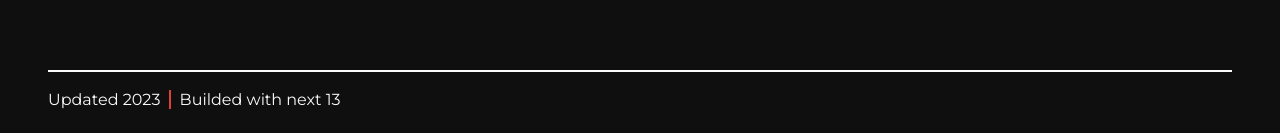
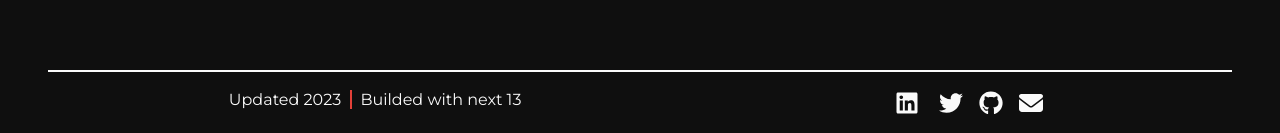
Before and after one commit to Fr33yr/portfolio-2023, a Next.js app: page / in a window 1280 px wide. Shown: the part 3362-3495 px from the top of the page. Built offline with nearby package versions, Linux system fonts and the light colour scheme.

Commit message:
mail toast

```diff
--- a/components/Footer/Footer.tsx
+++ b/components/Footer/Footer.tsx
@@ -1,13 +1,91 @@
+"use client";
+import toast, { Toaster } from "react-hot-toast";
+import { FontAwesomeIcon } from "@fortawesome/react-fontawesome";
+import {
+  faLinkedin,
+  faTwitter,
+  faGithub,
+} from "@fortawesome/free-brands-svg-icons";
+import { faEnvelope } from "@fortawesome/free-solid-svg-icons";
+
 function Footer() {
+  const copyEmail = (t: any) => {
+    navigator.clipboard.writeText("cristoboagustin@gmail");
+    toast.dismiss(t.id);
+  };
+
+  const showEmail = () => {
+    toast.custom(
+      () => (
+        <div className="bg-primary text-secondary border-2 border-primary rounded-lg px-4 py-2">
+          cristoboagustin@gmail
+          <button
+            onClick={(t) => copyEmail(t)}
+            className="cursor-pointer ml-2 px-1 bg-primary text-primary border-primary border-2"
+          >
+            copy
+          </button>
+        </div>
+      ),
+      {
+        duration: 9000,
+      }
+    );
+  };
+
   return (
-    <footer className="text-zinc-50 border-t-2 border-zinc-50 mx-12">
-      <p className="py-4 ">
+    <footer className="text-zinc-50 border-t-2 border-zinc-50 mx-12 flex flex-col md:flex-row justify-between">
+      <p className="pt-6 mx-auto md:py-4">
         Updated 2023{" "}
         <span className="text-transparent border-l-2 border-primary ml-1 select-none">
           |
         </span>{" "}
         Builded with next 13
       </p>
+      <ul className="py-12 mx-auto md:py-4 flex flex-row">
+        <li>
+          <a
+            href="https://www.linkedin.com/in/agustin-cristobo/"
+            target="_blank"
+            rel="noopener noreferrer"
+            className="text-2xl mx-2 hover:text-primary"
+          >
+            <FontAwesomeIcon icon={faLinkedin} height={32} width={32} />
+          </a>
+        </li>
+        <li>
+          <a
+            href="https://twitter.com/AgustinCristobo"
+            target="_blank"
+            rel="noopener noreferrer"
+            className="text-2xl mx-2 hover:text-primary"
+          >
+            <FontAwesomeIcon icon={faTwitter} height={24} width={24} />
+          </a>
+        </li>
+        <li>
+          <a
+            href="https://github.com/Fr33yr"
+            target="_blank"
+            rel="noopener noreferrer"
+            className="text-2xl mx-2 hover:text-primary"
+          >
+            <FontAwesomeIcon icon={faGithub} height={24} width={24} />
+          </a>
+        </li>
+        <li>
+          <Toaster position="bottom-center" />
+          <a
+            href="mailto:cristoboagustin@gmail.com"
+            target="_blank"
+            rel="noopener noreferrer"
+            className="text-2xl mx-2 hover:text-primary"
+            onClick={showEmail}
+          >
+            <FontAwesomeIcon icon={faEnvelope} height={24} width={24} />
+          </a>
+        </li>
+      </ul>
     </footer>
   );
 }
--- a/package.json
+++ b/package.json
@@ -23,6 +23,7 @@
     "next-cloudinary": "^4.0.0",
     "react": "18.2.0",
     "react-dom": "18.2.0",
+    "react-hot-toast": "^2.4.0",
     "tailwindcss": "^3.2.7"
   },
   "devDependencies": {
```
Also changed, not shown: 1 other file (tests, documents, lock files or other folders).
